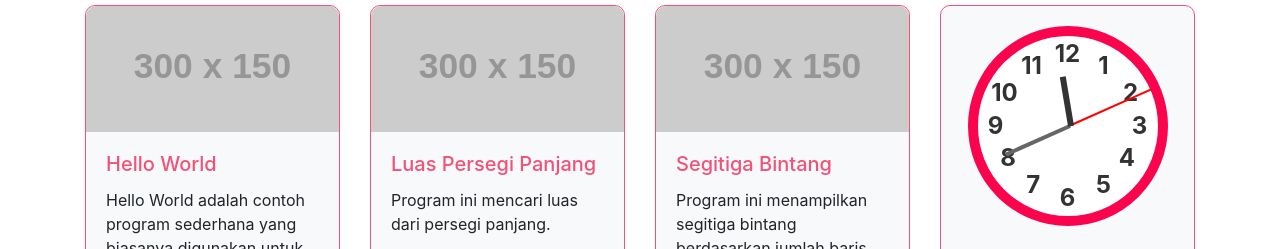
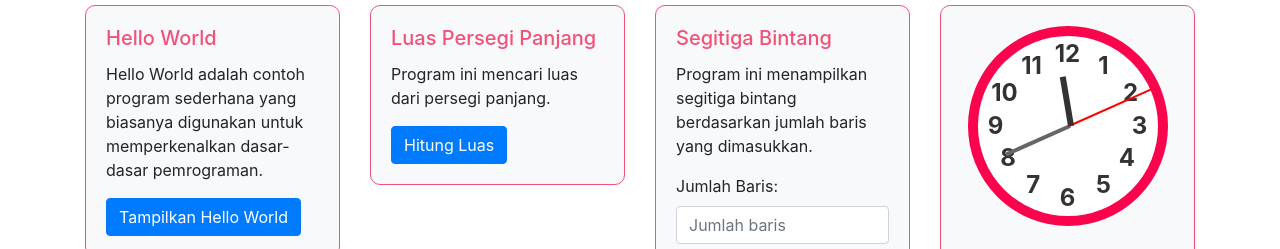
Before and after one commit to saras-bilqis/TugasKuliah, a plain HTML site: page index.html in a window 1280 px wide. Shown: the part 687-936 px from the top of the page. Drawn offline with nearby package versions, Linux system fonts and the light colour scheme; placeholder pictures from the web are drawn by us.

Commit message:
Update index.html

```diff
--- a/index.html
+++ b/index.html
@@ -114,7 +114,6 @@
                     <!-- Hello World Card -->
                     <div class="col-md-3 mb-4">
                         <div class="card">
-                            <img src="https://via.placeholder.com/300x150" class="card-img-top" alt="Hello World">
                             <div class="card-body">
                                 <h5 class="card-title">Hello World</h5>
                                 <p>Hello World adalah contoh program sederhana yang biasanya digunakan untuk memperkenalkan dasar-dasar pemrograman.</p>
@@ -129,7 +128,6 @@
             <!-- Luas Persegi Panjang Card -->
             <div class="col-md-3 mb-4">
                 <div class="card">
-                    <img src="https://via.placeholder.com/300x150" class="card-img-top" alt="Luas Persegi Panjang">
                     <div class="card-body">
                         <h5 class="card-title">Luas Persegi Panjang</h5>
                         <p>Program ini mencari luas dari persegi panjang.</p>
@@ -143,7 +141,6 @@
             <!-- Segitiga Bintang Card -->
             <div class="col-md-3 mb-4">
                 <div class="card">
-                    <img src="https://via.placeholder.com/300x150" class="card-img-top" alt="Segitiga Bintang">
                     <div class="card-body">
                         <h5 class="card-title">Segitiga Bintang</h5>
                         <p>Program ini menampilkan segitiga bintang berdasarkan jumlah baris yang dimasukkan.</p>
```
